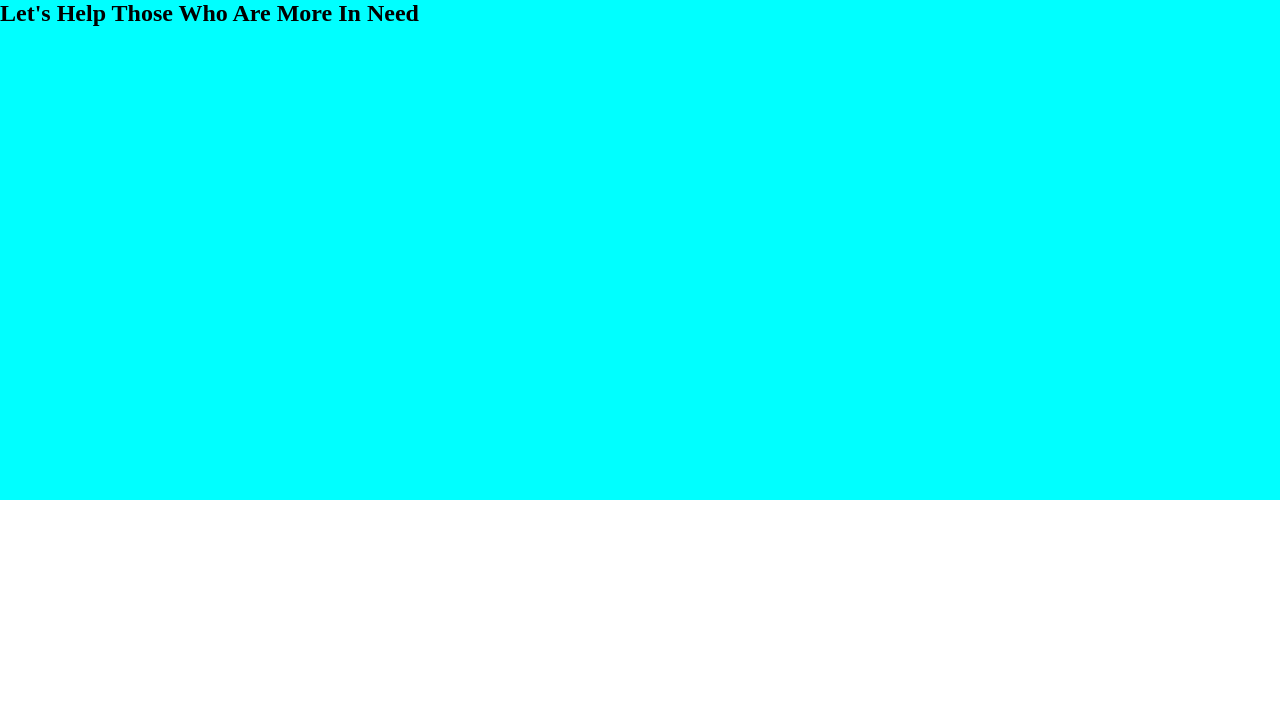
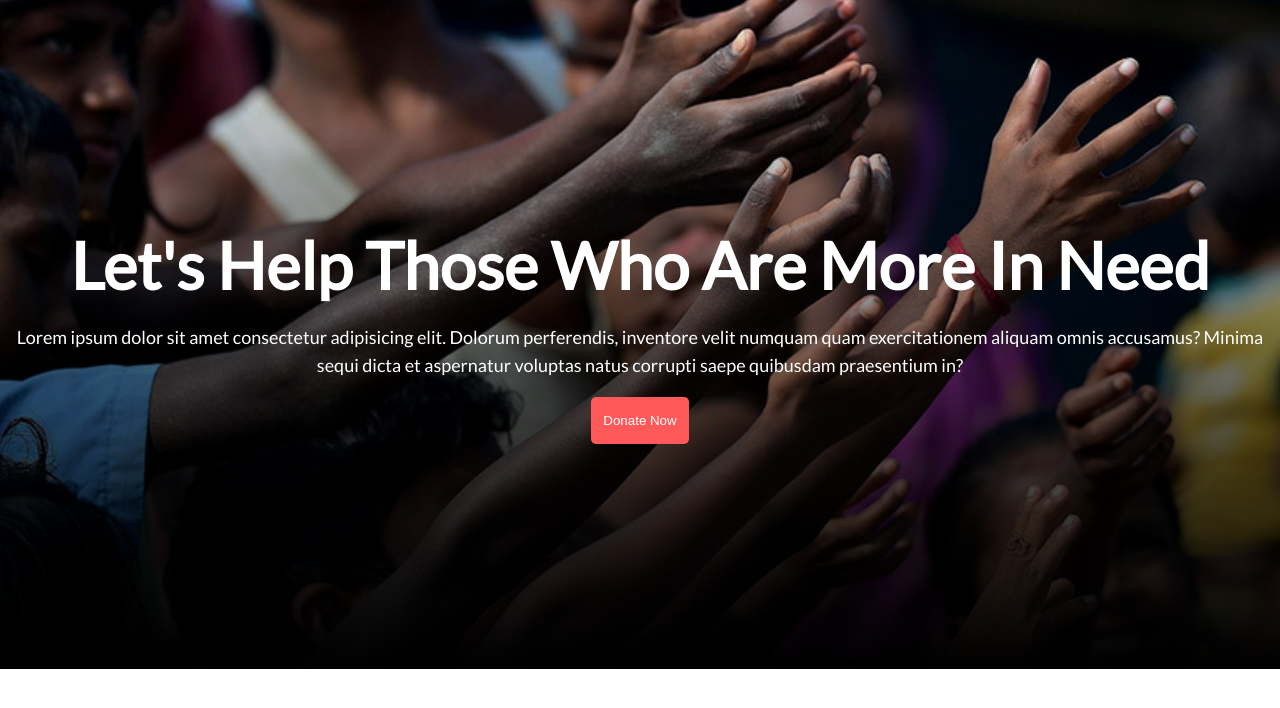
Before and after one commit to Al-Shaharia-Ifty/dontate-today-assientment-repo, a plain HTML site: page index.html in a window 1280 px wide. Drawn offline with Linux system fonts and the light colour scheme.

Commit message:
banner done

```diff
--- a/index.html
+++ b/index.html
@@ -1,15 +1,32 @@
 <!DOCTYPE html>
 <html lang="en">
-<head>
-    <meta charset="UTF-8">
-    <meta http-equiv="X-UA-Compatible" content="IE=edge">
-    <meta name="viewport" content="width=device-width, initial-scale=1.0">
+  <head>
+    <meta charset="UTF-8" />
+    <meta http-equiv="X-UA-Compatible" content="IE=edge" />
+    <meta name="viewport" content="width=device-width, initial-scale=1.0" />
     <title>Document</title>
-    <link rel="stylesheet" href="style.css">
-</head>
-<body>
+    <link rel="stylesheet" href="style.css" />
+    <link rel="preconnect" href="https://fonts.googleapis.com" />
+    <link rel="preconnect" href="https://fonts.gstatic.com" crossorigin />
+    <link
+      href="https://fonts.googleapis.com/css2?family=Lato&display=swap"
+      rel="stylesheet"
+    />
+  </head>
+  <body>
     <section class="banner">
-        <h1>Let's Help Those Who Are More In Need</h1>
+      <div class="banner-div">
+        <div class="banner-text">
+          <h2>Let's Help Those Who Are More In Need</h2>
+          <p>
+            Lorem ipsum dolor sit amet consectetur adipisicing elit. Dolorum
+            perferendis, inventore velit numquam quam exercitationem aliquam
+            omnis accusamus? Minima sequi dicta et aspernatur voluptas natus
+            corrupti saepe quibusdam praesentium in?
+          </p>
+          <button>Donate Now</button>
+        </div>
+      </div>
     </section>
-</body>
+  </body>
 </html>
--- a/style.css
+++ b/style.css
@@ -1,13 +1,49 @@
-body{
+body {
   margin: 0;
   border: 0;
   padding: 0;
+  font-family: "Lato", sans-serif;
 }
-.banner{
+
+.banner {
   width: 100%;
-    height: 500px;
+  height: 669px;
   background-color: aqua;
+  background-image: url(donation13.jpg);
+  background-size: cover;
+  background-position: center;
+  position: relative;
 }
-.banner h1{
+
+.banner-div {
+  display: flex;
+  justify-content: center;
+  align-items: center;
+  height: 669px;
+  background-image: linear-gradient(to top, rgba(0, 0, 0, 1), rgba(0, 0, 0, 0));
+}
+
+.banner-text {
+  text-align: center;
+}
+
+.banner-text h2 {
   margin: 0;
+  color: white;
+  font-size: 65px;
+  line-height: 79px;
+  text-align: center;
 }
+
+.banner-text p {
+  color: white;
+  font-size: 18px;
+  line-height: 28px;
+}
+.banner-text button {
+  padding: 16px 12px;
+  color: white;
+  border: 0;
+  border-radius: 5px;
+  background-color: #ff5959;
+}
```
Also changed, not shown: donation13.jpg (added). Lines whose indentation alone changed are shown as unchanged.
